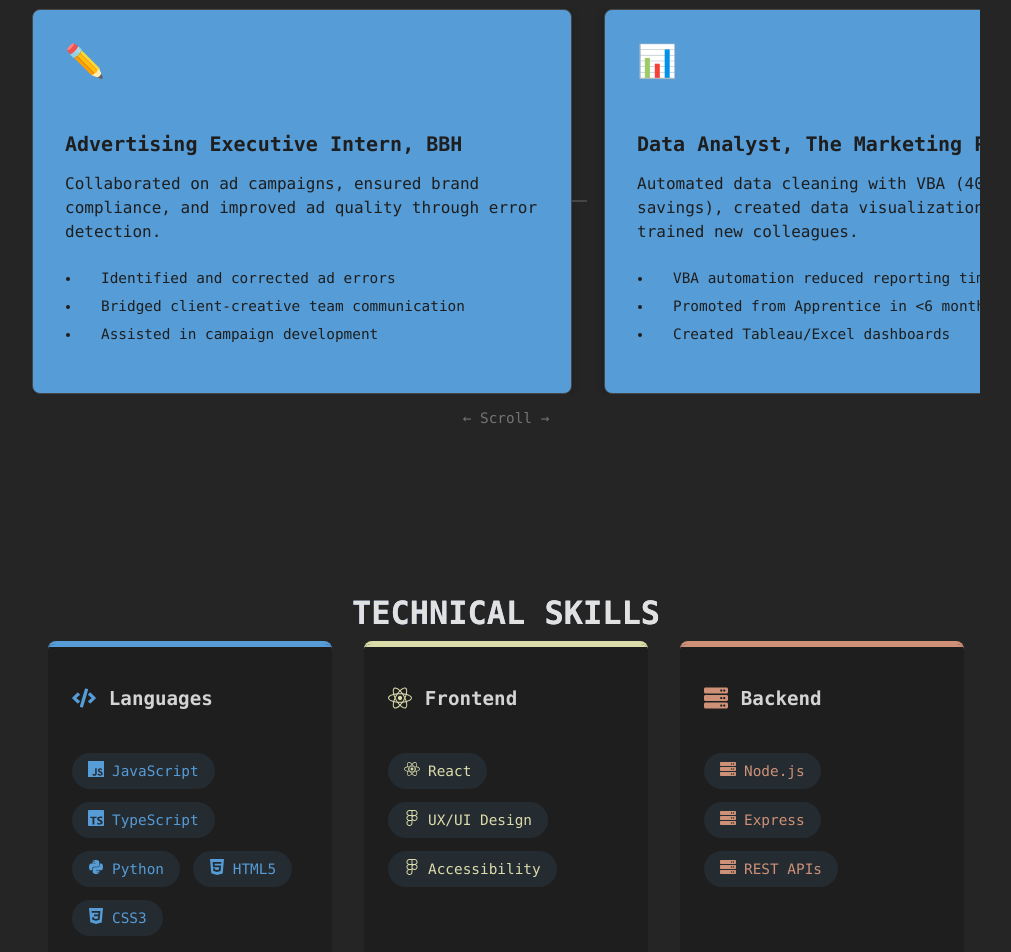
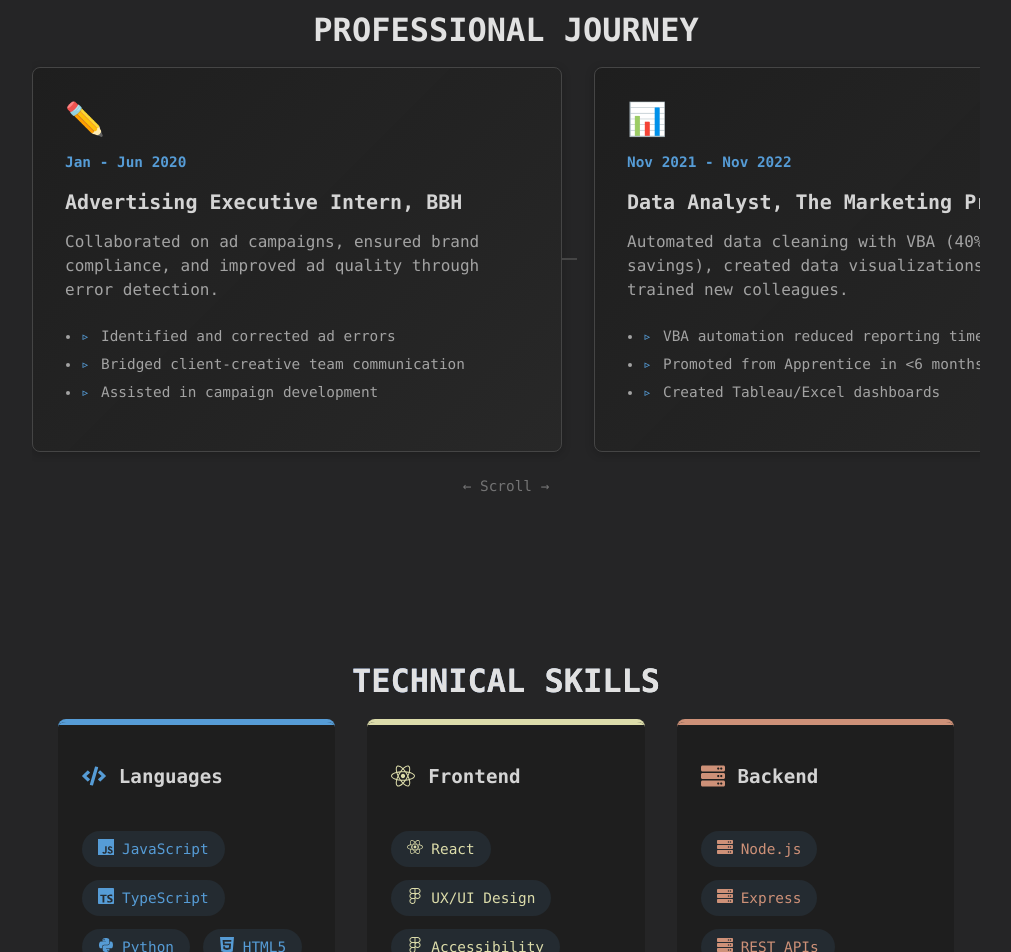
Before and after one commit to Jfloyd7720/portfolio, a React (Vite) app: page / in a window 1280 px wide. Shown: the part 1660-2612 px from the top of the page, without its empty margins (134-1145 px from the left). Built offline with nearby package versions, Linux system fonts and the light colour scheme.

Commit message:
fix projects

```diff
--- a/src/SkillsSection.jsx
+++ b/src/SkillsSection.jsx
@@ -28,7 +28,8 @@
         { name: "HTML5", icon: <SiHtml5 /> },
         { name: "CSS3", icon: <SiCss3 /> },
       ],
-      color: "var(--vscode-keyword)" /* Blue */,
+      color: "#569cd6", // Blue
+      hoverColor: "rgba(86, 156, 214, 0.1)", // Blue with 10% opacity
     },
     {
       title: "Frontend",
@@ -38,7 +39,8 @@
         { name: "UX/UI Design", icon: <SiFigma /> },
         { name: "Accessibility", icon: <SiFigma /> },
       ],
-      color: "var(--vscode-function)" /* Light yellow */,
+      color: "#dcdcaa", // Light yellow
+      hoverColor: "rgba(220, 220, 170, 0.1)",
     },
     {
       title: "Backend",
@@ -48,7 +50,8 @@
         { name: "Express", icon: <FaServer /> },
         { name: "REST APIs", icon: <FaServer /> },
       ],
-      color: "var(--vscode-string)" /* Orange */,
+      color: "#ce9178", // Orange
+      hoverColor: "rgba(206, 145, 120, 0.1)",
     },
     {
       title: "Data & Testing",
@@ -59,7 +62,8 @@
         { name: "TDD", icon: <SiJest /> },
         { name: "Data Analysis", icon: <FaChartBar /> },
       ],
-      color: "var(--vscode-number)" /* Green */,
+      color: "#b5cea8", // Green
+      hoverColor: "rgba(181, 206, 168, 0.1)",
     },
   ];
 
--- a/src/home.css
+++ b/src/home.css
@@ -122,11 +122,16 @@
   display: grid;
   grid-template-columns: repeat(auto-fit, minmax(300px, 1fr));
   gap: 2rem;
+  padding: 10px;
   margin-bottom: 5rem;
 }
 
 .project-card {
-  background: var(--dark-surface);
+  background: linear-gradient(
+    135deg,
+    rgba(30, 30, 30, 0.9) 0%,
+    rgba(40, 40, 40, 0.95) 100%
+  );
   border-radius: 10px;
   padding: 2rem;
   border: 1px solid #252526;
--- a/src/skillsSection.css
+++ b/src/skillsSection.css
@@ -15,7 +15,7 @@
   display: grid;
   grid-template-columns: repeat(auto-fit, minmax(250px, 1fr));
   gap: 2rem;
-
+  padding: 10px;
   margin: 0 auto;
 }
 
@@ -26,10 +26,6 @@
   transition: transform 0.3s ease;
   position: relative;
   overflow: hidden;
-}
-
-.skill-category:hover {
-  transform: translateY(-5px);
 }
 
 .skill-category::before {
@@ -85,7 +81,27 @@
 .skill-icon {
   font-size: 1rem;
 }
+.skill-category {
+  background: #1e1e1e;
+  border-radius: 8px;
+  padding: 1.5rem;
+  transition: all 0.3s ease;
+}
 
+.skill-category:hover {
+  background: linear-gradient(to bottom, var(--hover-color), #1e1e1e 80%);
+  transform: translateY(-5px);
+  box-shadow: 0 10px 20px rgba(0, 0, 0, 0.3);
+}
+
+.skill-badge {
+  transition: all 0.2s ease;
+}
+
+.skill-badge:hover {
+  background-color: var(--hover-color);
+  transform: scale(1.05);
+}
 /* Responsive */
 @media (max-width: 768px) {
   .skills-grid {
--- a/src/timeline.css
+++ b/src/timeline.css
@@ -23,7 +23,7 @@
   overflow-x: auto;
   scroll-snap-type: x mandatory;
   scroll-behavior: smooth;
-
+  padding: 10px;
   -ms-overflow-style: none;
   scrollbar-width: none;
 }
@@ -36,7 +36,11 @@
   scroll-snap-align: start;
 
   max-width: 50%;
-  background: #569cd6;
+  background: linear-gradient(
+    135deg,
+    rgba(30, 30, 30, 0.9) 0%,
+    rgba(40, 40, 40, 0.95) 100%
+  );
   border-radius: 8px;
   padding: 1.5rem;
   border: 1px solid var(--vscode-editorWidget-border, #454545);
@@ -54,7 +58,7 @@
 
 .timeline-icon {
   font-size: 1.5rem;
-
+  margin-bottom: 0.75rem;
   color: var(--vscode-keyword, #569cd6);
 }
 
@@ -69,11 +73,11 @@
   font-size: 1.1rem;
   font-weight: 600;
   margin-bottom: 0.75rem;
-  color: #1e1e1e;
+  color: var(--vscode-text, #d4d4d4);
 }
 
 .timeline-description {
-  color: #1e1e1e;
+  color: var(--vscode-descriptionForeground, #a3a3a3);
   line-height: 1.5;
   margin-bottom: 1rem;
   font-size: 0.9rem;
@@ -88,7 +92,7 @@
   position: relative;
   padding-left: 1.25rem;
   margin-bottom: 0.4rem;
-  color: #1e1e1e;
+  color: var(--vscode-descriptionForeground, #a3a3a3);
   line-height: 1.4;
   font-size: 0.85rem;
 }
```
